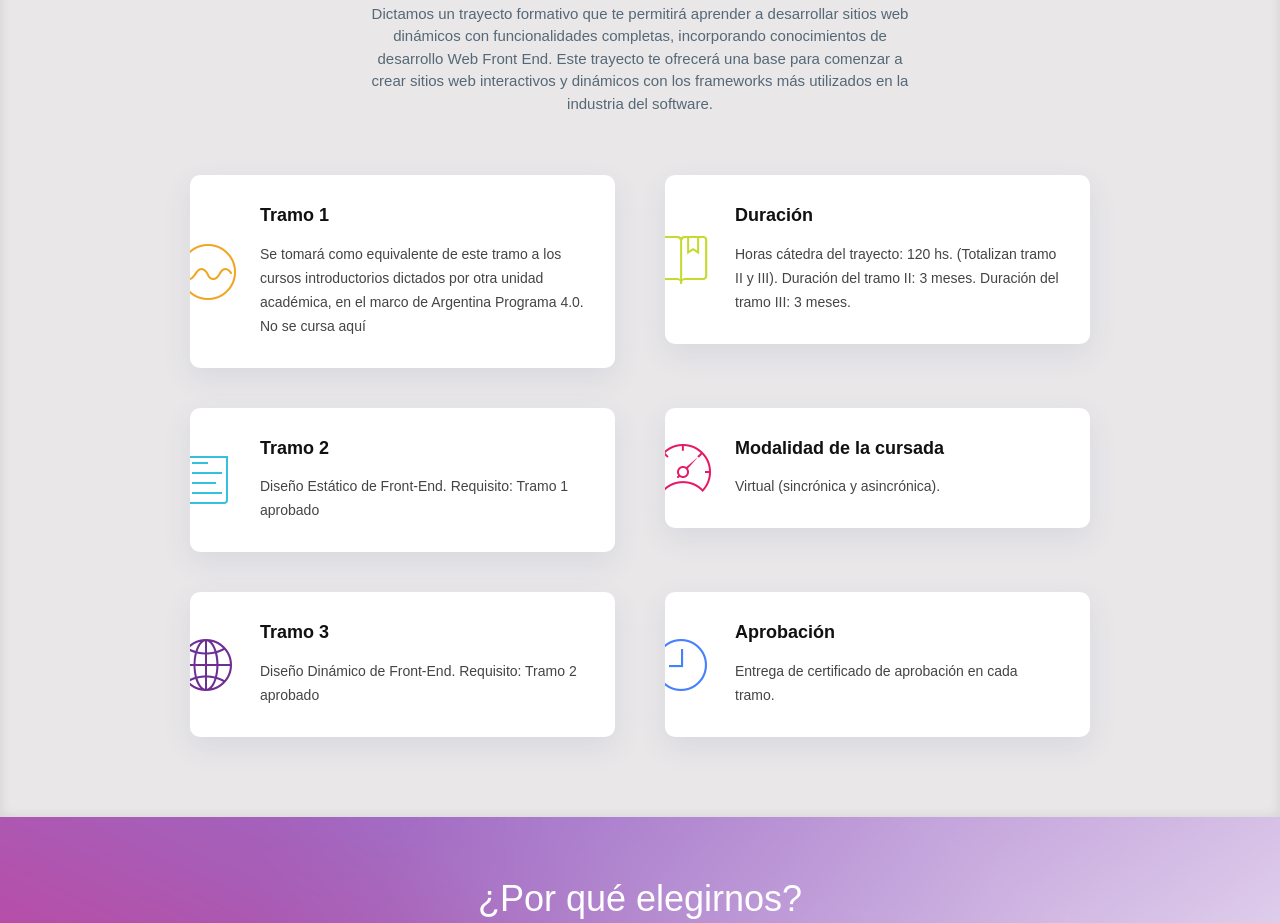
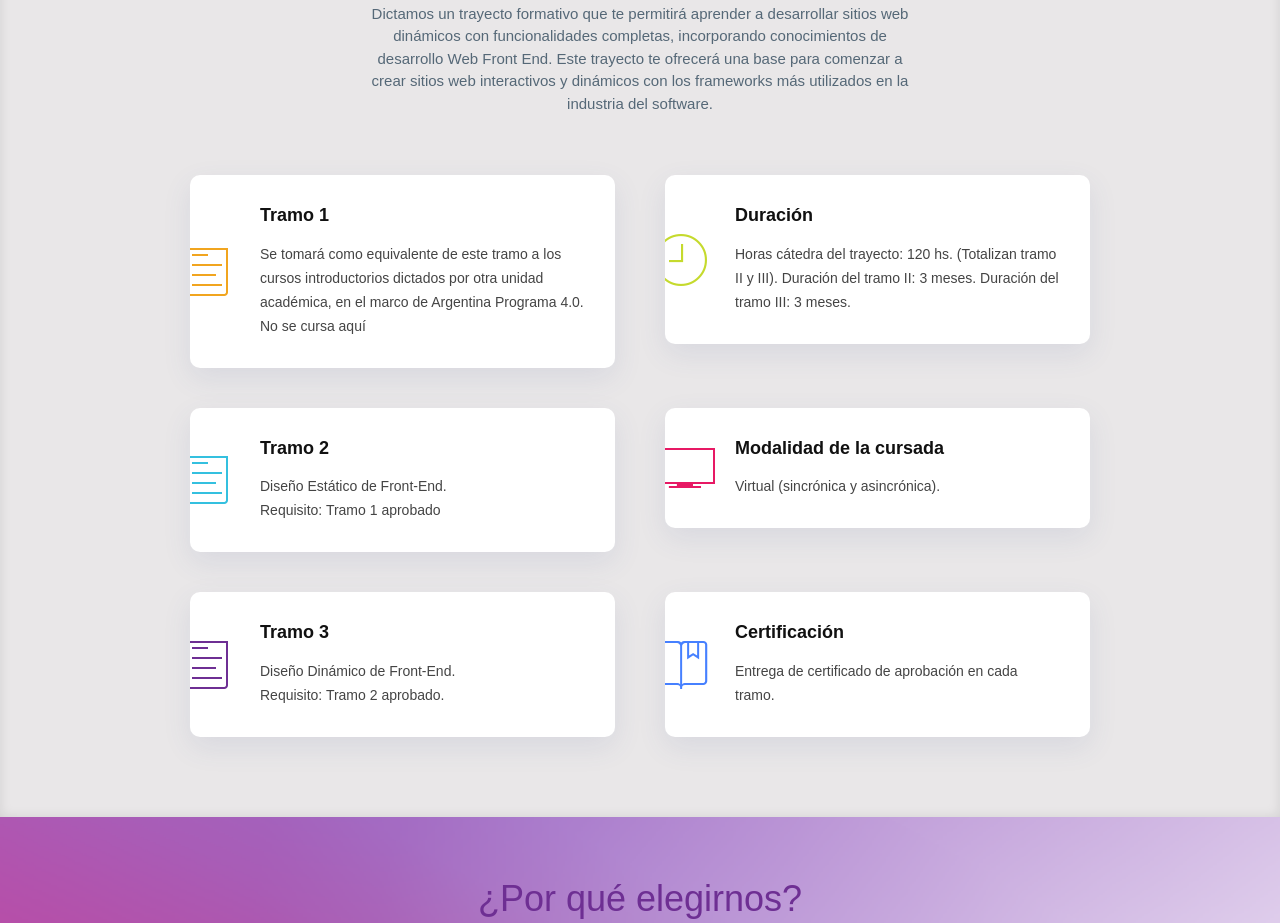
Before and after one commit to AndreaVArg/P-ginaArgentinaPrograma, a plain HTML site: page index.html in a window 1280 px wide. Shown: the part 2424-3347 px from the top of the page. Drawn offline with Linux system fonts and the light colour scheme; files whose address does not match are found by name.

Commit message:
Cambio de íconos en servicios

```diff
--- a/css/style.css
+++ b/css/style.css
@@ -646,7 +646,7 @@ h6 {
 
 #why-us .section-header h3,
 #why-us .section-header p {
-  color: #fff;
+  color: #6E2F93;
 }
 
 #why-us .card {
@@ -662,8 +662,8 @@ h6 {
 }
 
 #why-us .card:hover {
-  background: #003b7a;
-  border-color: #003b7a;
+  background: #6E2F93;
+  border-color: #6E2F93;
 }
 
 #why-us .card i {
--- a/index.html
+++ b/index.html
@@ -184,7 +184,7 @@
 
           <div class="col-md-6 col-lg-5 offset-lg-1 wow bounceInUp" data-wow-duration="1.4s">
             <div class="box">
-              <div class="icon"><i class="ion-ios-analytics-outline" style="color: #f1a51fff
+              <div class="icon"><i class="ion-ios-paper-outline" style="color: #f1a51fff
 ;"></i></div>
               <h4 class="title"><a href="">Tramo 1</a></h4>
               <p class="description">Se tomará como equivalente de este tramo a los cursos introductorios
@@ -193,7 +193,7 @@
           </div>
           <div class="col-md-6 col-lg-5 wow bounceInUp" data-wow-duration="1.4s">
             <div class="box">
-              <div class="icon"><i class="ion-ios-bookmarks-outline" style="color: #C5DA2D;"></i></div>
+              <div class="icon"><i class="ion-ios-clock-outline" style="color: #C5DA2D;"></i></div>
               <h4 class="title"><a href="">Duración</a></h4>
               <p class="description">Horas cátedra del trayecto: 120 hs. (Totalizan tramo II y III). Duración del tramo II: 3 meses. Duración del tramo III: 3 meses.</p>
             </div>
@@ -203,12 +203,13 @@
             <div class="box">
               <div class="icon"><i class="ion-ios-paper-outline" style="color: #34C0DF;"></i></div>
               <h4 class="title"><a href="">Tramo 2</a></h4>
-              <p class="description">Diseño Estático de Front-End. Requisito: Tramo 1 aprobado</p>
+              <p class="description">Diseño Estático de Front-End.</p>
+              <p class="description">Requisito: Tramo 1 aprobado</p>
             </div>
           </div>
           <div class="col-md-6 col-lg-5 wow bounceInUp" data-wow-delay="0.1s" data-wow-duration="1.4s">
             <div class="box">
-              <div class="icon"><i class="ion-ios-speedometer-outline" style="color:#E71964;"></i></div>
+              <div class="icon"><i class="ion-ios-monitor-outline" style="color:#E71964;"></i></div>
               <h4 class="title"><a href="">Modalidad de la cursada</a></h4>
               <p class="description">Virtual (sincrónica y asincrónica).</p>
             </div>
@@ -216,15 +217,16 @@
 
           <div class="col-md-6 col-lg-5 offset-lg-1 wow bounceInUp" data-wow-delay="0.2s" data-wow-duration="1.4s">
             <div class="box">
-              <div class="icon"><i class="ion-ios-world-outline" style="color: #6E2F93;"></i></div>
+              <div class="icon"><i class="ion-ios-paper-outline" style="color: #6E2F93;"></i></div>
               <h4 class="title"><a href="">Tramo 3</a></h4>
-              <p class="description">Diseño Dinámico de Front-End. Requisito: Tramo 2 aprobado</p>
+              <p class="description">Diseño Dinámico de Front-End.</p>
+              <p class="description">Requisito: Tramo 2 aprobado.</p>
             </div>
           </div>
           <div class="col-md-6 col-lg-5 wow bounceInUp" data-wow-delay="0.2s" data-wow-duration="1.4s">
             <div class="box">
-              <div class="icon"><i class="ion-ios-clock-outline" style="color: #4680ff;"></i></div>
-              <h4 class="title"><a href="">Aprobación</a></h4>
+              <div class="icon"><i class="ion-ios-bookmarks-outline" style="color: #4680ff;"></i></div>
+              <h4 class="title"><a href="">Certificación</a></h4>
               <p class="description">Entrega de certificado de aprobación en cada tramo. </p>
             </div>
           </div>
@@ -714,7 +716,7 @@
               </div>
               <div class="col-md-4 info">
                 <i class="ion-ios-email-outline"></i>
-                <p> @ </p>
+                <p>  </p>
               </div>
               <div class="col-md-3 info">
                 <i class="ion-ios-telephone-outline"></i>
```
